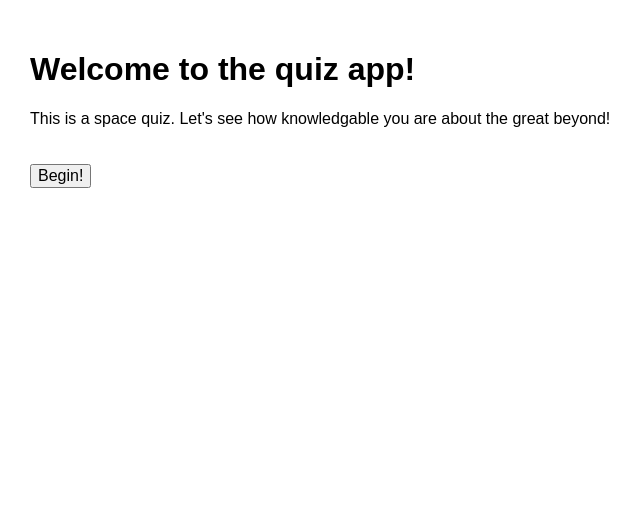
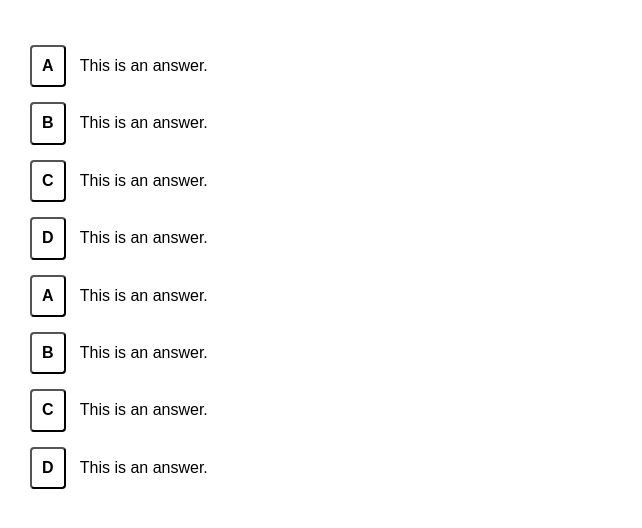
Before and after one commit to bsoung/space-quiz, a plain HTML site: page index.html in a window 1280 px wide. Shown: the whole page, without its empty margins (0-642 px from the left). Drawn offline with nearby package versions, Linux system fonts and the light colour scheme.

Commit message:
Updated design to use buttons instead of radio input

```diff
--- a/css/main.css
+++ b/css/main.css
@@ -11,11 +11,26 @@ main {
   margin-top: 20px;
 }
 
+
+.test {
+  display: inline-block;
+  margin-top: 5px;
+  margin-right: 10px;
+  padding: 10px;
+  background-color: #fff;
+  border-radius: 4px;
+  font-weight: bold;
+}
+
+.choice label {
+  display: inline;
+}
+
 .correct {
-  color: green;
+  background-color: green;
 }
 
 .incorrect {
-  color: red;
+  background-color: red;
   text-decoration: line-through;
 }
--- a/index.html
+++ b/index.html
@@ -10,13 +10,30 @@
 
 <body>
   <main>
-    <div class="intro">
+  <div class="choices">
+    <button class='test'>A</button>
+    <label for="">This is an answer.</label>
+  </div>
+  <div class="choices">
+    <button class='test'>B</button>
+    <label for="">This is an answer.</label>
+  </div>
+  <div class="choices">
+    <button class='test'>C</button>
+    <label for="">This is an answer.</label>
+  </div>
+  <div class="choices">
+    <button class='test'>D</button>
+    <label for="">This is an answer.</label>
+  </div>
+
+    <!-- <div class="intro">
         <h1>Welcome to the quiz app!</h1>
         <p>This is a space quiz. Let's see how knowledgable you are about the great beyond!</p>
     </div>
     <button type="button" class="start">Begin!</button>
 
-    <!-- <div class="question-container">
+    <div class="question-container">
         <h2 class="question">How big is Earth?<span>(1 of 7)</span></h2>
         <form>
             <div class="choices">
@@ -39,6 +56,30 @@
             </div>
         </form>
     </div> -->
+
+    <form action="">
+
+      <div class="choices">
+        <button class='test'>A</button>
+        <label for="">This is an answer.</label>
+      </div>
+
+      <div class="choices">
+        <button class='test'>B</button>
+        <label for="">This is an answer.</label>
+      </div>
+
+      <div class="choices">
+        <button class='test'>C</button>
+        <label for="">This is an answer.</label>
+      </div>
+
+      <div class="choices">
+        <button class='test'>D</button>
+        <label for="">This is an answer.</label>
+      </div>
+
+    </form>
   </main>
 
     <script src="https://code.jquery.com/jquery-3.1.0.min.js"></script>
--- a/js/data.js
+++ b/js/data.js
@@ -3,32 +3,32 @@ var state = {
     {
       question: 'Which planet is NOT a gas giant?',
       choices: ['A. Saturn', 'B. Neptune', 'C. Venus', 'D. Jupiter'],
-      answer: 'Venus'
+      correctIdx: 2
     },
     {
       question: 'What natural satalite orbits Earth?',
       choices: ['A. Asteroid', 'B. The moon', 'C. Another planet', 'D. The international space station'],
-      answer: 'The moon'
+      correctIdx: 1
     },
     {
       question: 'The planet closest to the sun is?',
       choices: ['A. Mercury', 'B. Venus', 'C. Mars', 'D. Earth'],
-      answer: 'Mercury'
+      correctIdx: 0
     },
     {
       question: 'What is the name of the galaxy we live in?',
       choices: ['A. Andromeda', 'B. Milky Way', 'C. Bode\'s', 'D. Mayall'],
-      answer: 'Milky Way'
+      correctIdx: 1
     },
     {
       question: 'What planet is known for having a ring around it?',
       choices: ['A. Mars', 'B. Jupiter', 'C. Venus', 'D. Saturn'],
-      answer: 'Saturn'
+      correctIdx: 3
     },
     {
       question: 'Which two planets have a retrograde(backwards) rotation?',
       choices: ['A. Earth and Mars', 'B. Mars and Venus', 'C. Jupiter and Saturn', 'D. Venus and Uranus'],
-      answer: 'Venus and Uranus'
+      correctIdx: 3
     }
   ],
   correctFlag: false,
```
